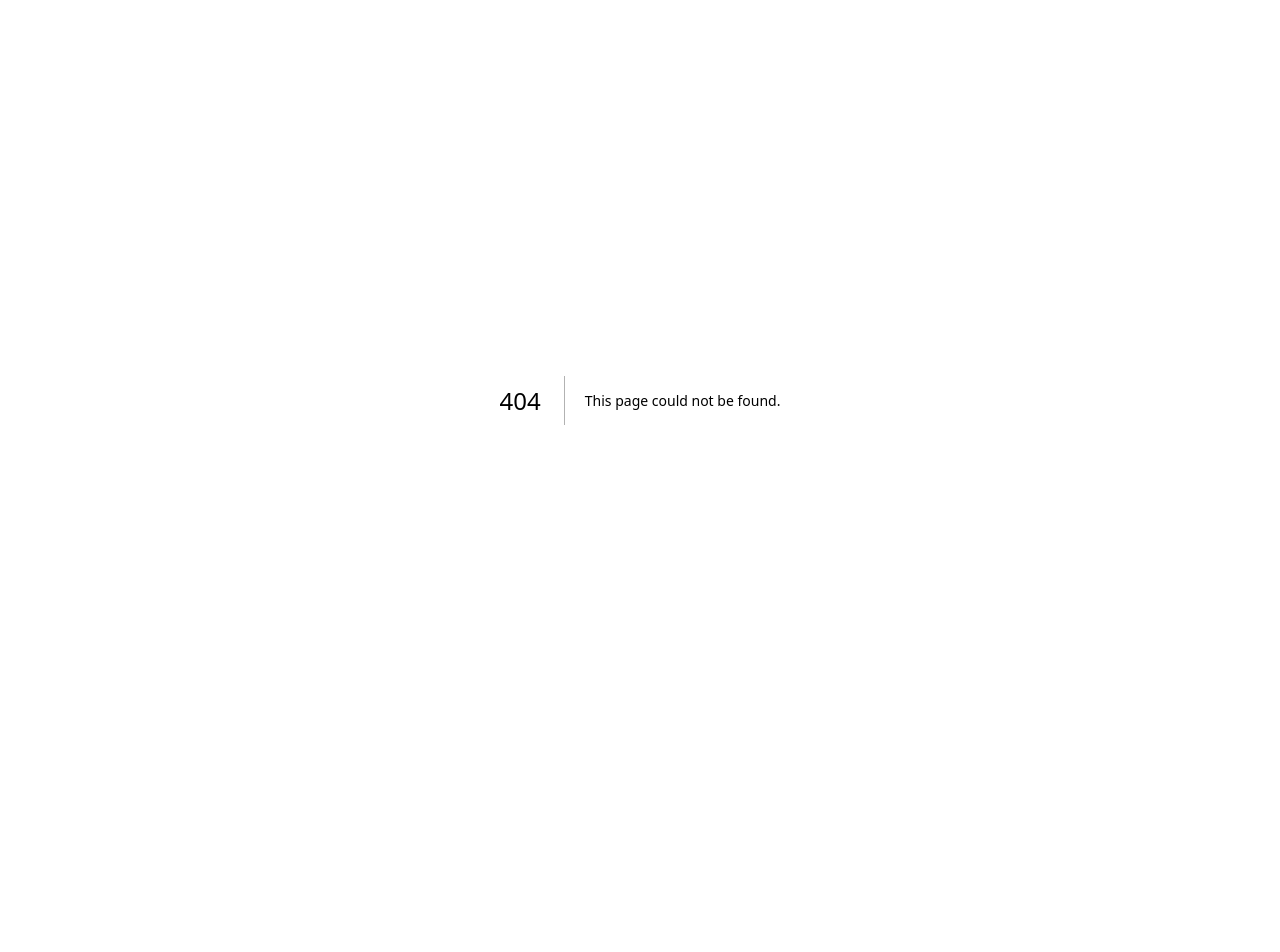
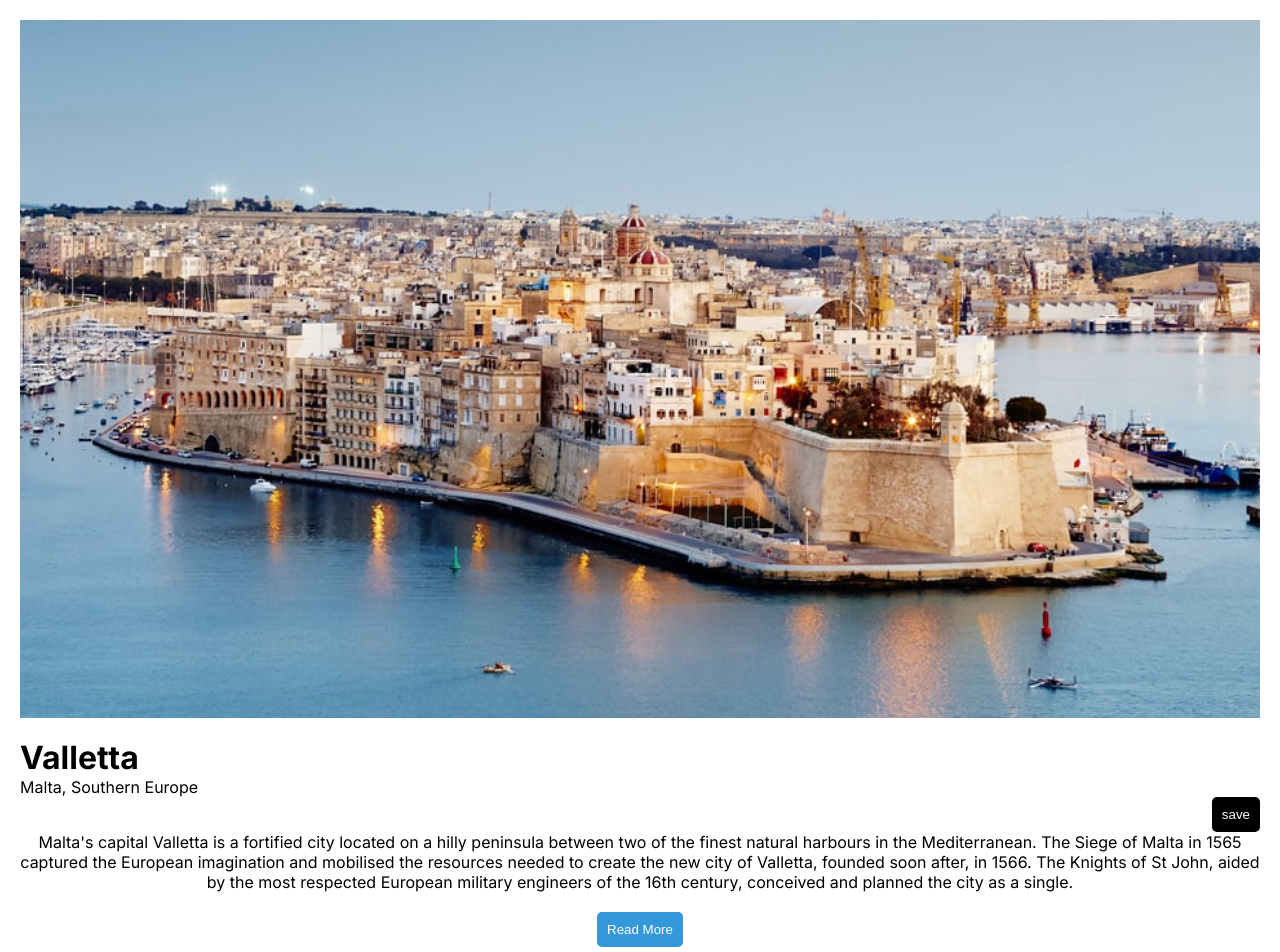
Before and after one commit to infomediadesign/sad-01-24-tourismwebapp, a Next.js app in the folder front-end/: page /places in a window 1280 px wide. Before the commit this address had no page. Shown: the top 952 px of the page. Before the commit the page ends 800 px from the top, so only its background shows below. Built offline with nearby package versions, Linux system fonts and the light colour scheme.

Commit message:
country changes UI complete

```diff
--- /dev/null
+++ b/front-end/app/components/Places.js
@@ -0,0 +1,37 @@
+import React from 'react';
+import styles from './places.module.css';
+
+export default function Places() {
+  return (
+    <div className={styles.placesContainer}>
+      <img
+        src="/image/valleta2.jpg"
+        alt="Valletta Banner"
+        className={styles.bannerImage}
+      />
+      <div className={styles.contentContainer}>
+        <div className={styles.headingLeft}>
+          <h1>Valletta</h1>
+          <p className={styles.subHeading}>Malta, Southern Europe</p>
+          </div>
+
+          <button className={styles.saveButton}>
+            save
+          </button>
+          <div className={styles.description}>
+            <p>
+              Malta's capital Valletta is a fortified city located on a hilly
+              peninsula between two of the finest natural harbours in the
+              Mediterranean. The Siege of Malta in 1565 captured the European
+              imagination and mobilised the resources needed to create the new
+              city of Valletta, founded soon after, in 1566. The Knights of St
+              John, aided by the most respected European military engineers of the
+              16th century, conceived and planned the city as a single.
+            </p>
+          </div>
+          <button className={styles.readMoreButton}>Read More</button>
+        </div>
+      </div>
+
+  );
+}
--- /dev/null
+++ b/front-end/app/components/places.module.css
@@ -0,0 +1,77 @@
+/* places.module.css */
+
+.placesContainer {
+  position: relative;
+  display: flex;
+  flex-direction: column;
+  align-items: center;
+  margin: 20px;
+}
+
+.bannerImage {
+  width: 100%;
+  height: auto;
+}
+
+.contentContainer {
+  display: flex;
+  flex-direction: column;
+  justify-content: space-between;
+  align-items: flex-start;
+  text-align: right;
+
+  margin: 20px 0;
+}
+
+.headingContainer {
+  display: flex;
+  justify-content: space-between;
+  align-items: left;
+  width: 100%;
+  margin-bottom: 10px;
+  margin-right: 2%;
+}
+
+.headingLeft {
+  text-align: left;
+}
+
+.saveButton {
+  background-color: black; /* Change to black background */
+  color: #fff;
+  padding: 10px;
+  cursor: pointer;
+  border: none;
+  border-radius: 5px;
+  margin-left: auto;
+
+}
+
+.description {
+  text-align: center;
+  margin-bottom: 20px;
+}
+
+.readMoreButton {
+
+  background-color: #3498db;
+  color: #fff;
+  padding: 10px;
+  cursor: pointer;
+  border: none;
+  border-radius: 5px;
+  text-align: center; /* Align text center */
+  width: auto; /* Change to auto for variable width */
+  margin: 0 auto;
+}
+
+.readMoreButton::after {
+
+  margin-left: 5px;
+  opacity: 0;
+  transition: opacity 0.3s ease-in-out;
+}
+
+.readMoreButton:hover::after {
+  opacity: 1;
+}
--- /dev/null
+++ b/front-end/app/places/page.js
@@ -0,0 +1,10 @@
+import React from 'react'
+import Places from '../components/Places'
+
+export default function page() {
+  return (
+    <div>
+        <Places/>
+    </div>
+  )
+}
```
Also changed, not shown: front-end/app/components/country.js (added, +51 -0 lines), front-end/public/image/valleta2.jpg (added).
